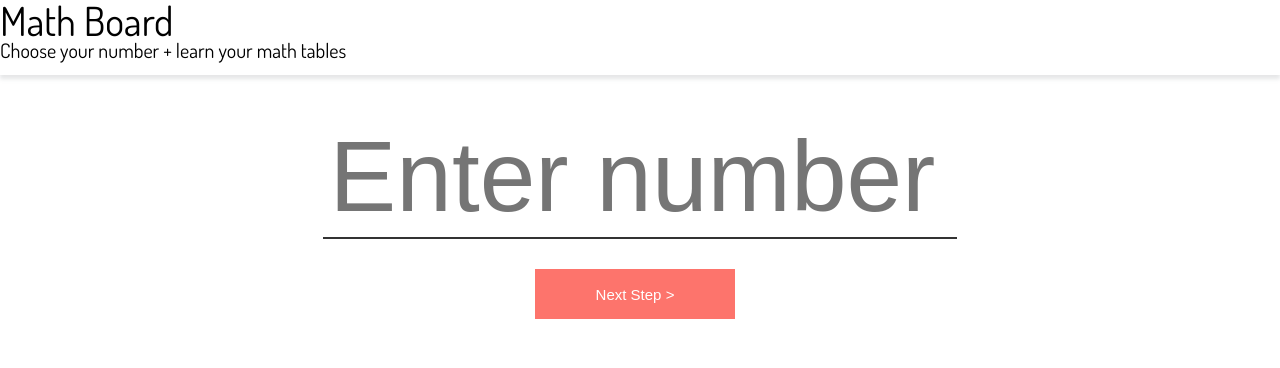
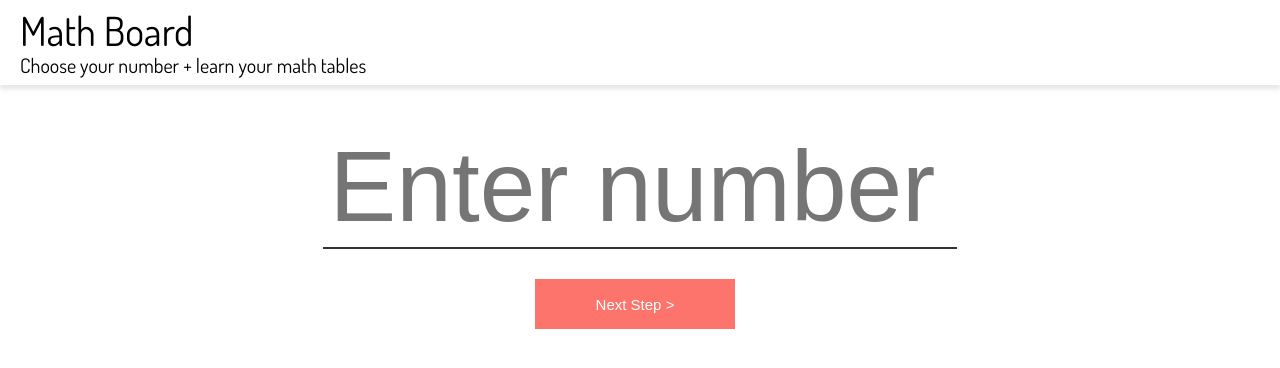
Before and after one commit to rcwestlake/math-board, a plain HTML site: page index.html in a window 1280 px wide. Drawn offline with nearby package versions, Linux system fonts and the light colour scheme.

Commit message:
added margin to the header

```diff
--- a/styles.css
+++ b/styles.css
@@ -9,14 +9,24 @@ header {
   flex-direction: column;
   justify-content: flex-start;
   width: 100%;
-  height: 75px;
+  height: 85px;
   -webkit-box-shadow:0px 4px 4px rgba(168, 172, 177, 0.3);
   -moz-box-shadow:0px 4px 4px rgba(168, 172, 177, 0.3);;
   box-shadow:0px 4px 4px rgba(168, 172, 177, 0.3);
 }
 
+header h1, p {
+  margin-left: 20px;
+}
+
 h1 {
+  margin-top: 10px;
   font-size: 40px;
+}
+
+header p {
+  font-size: 20px;
+  margin-top: 5px;
 }
 
 h2 {
@@ -29,9 +39,7 @@ a:active {
   outline: none;
 }
 
-header p {
-  font-size: 20px;
-}
+
 
 .input-container {
   width: 100%;
```
